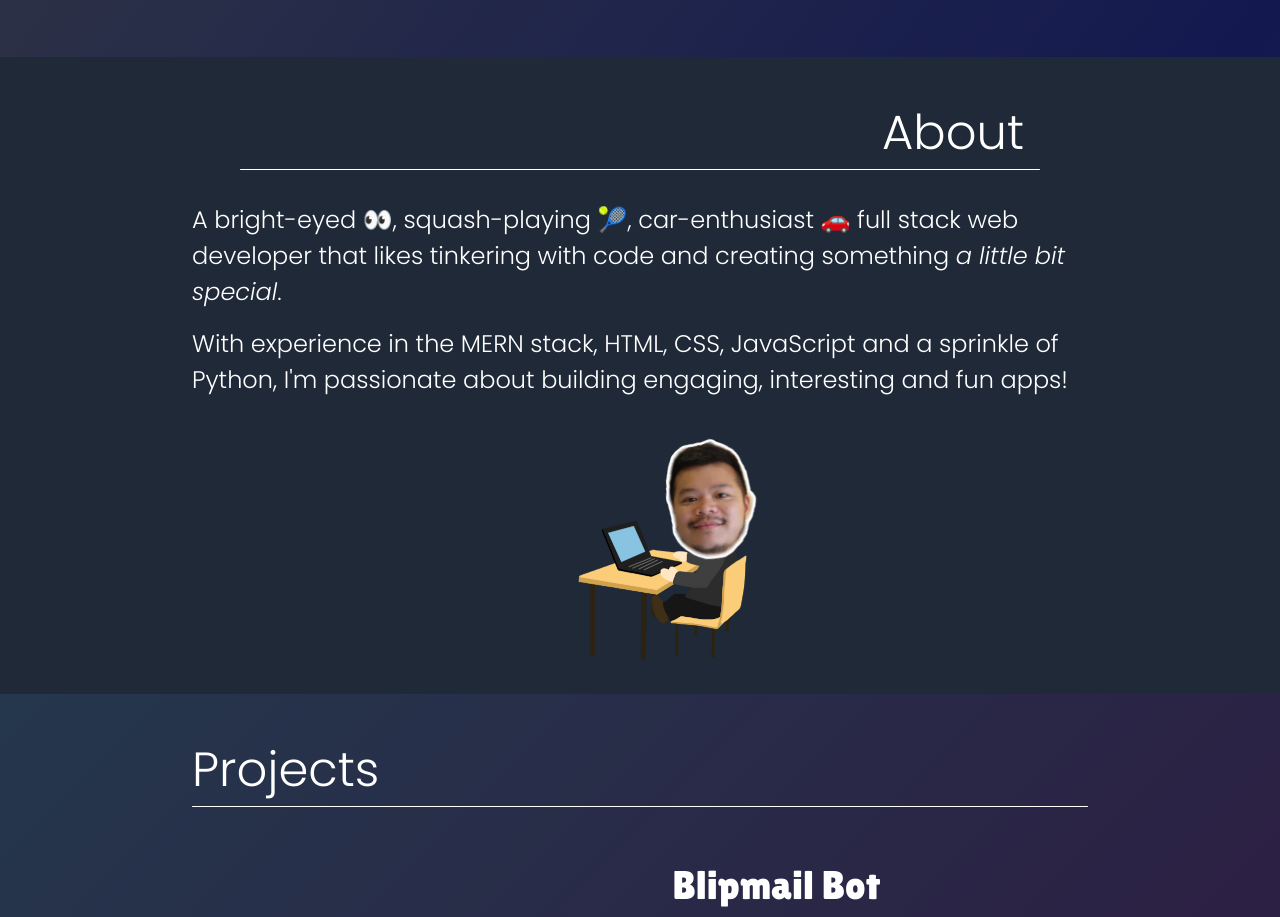
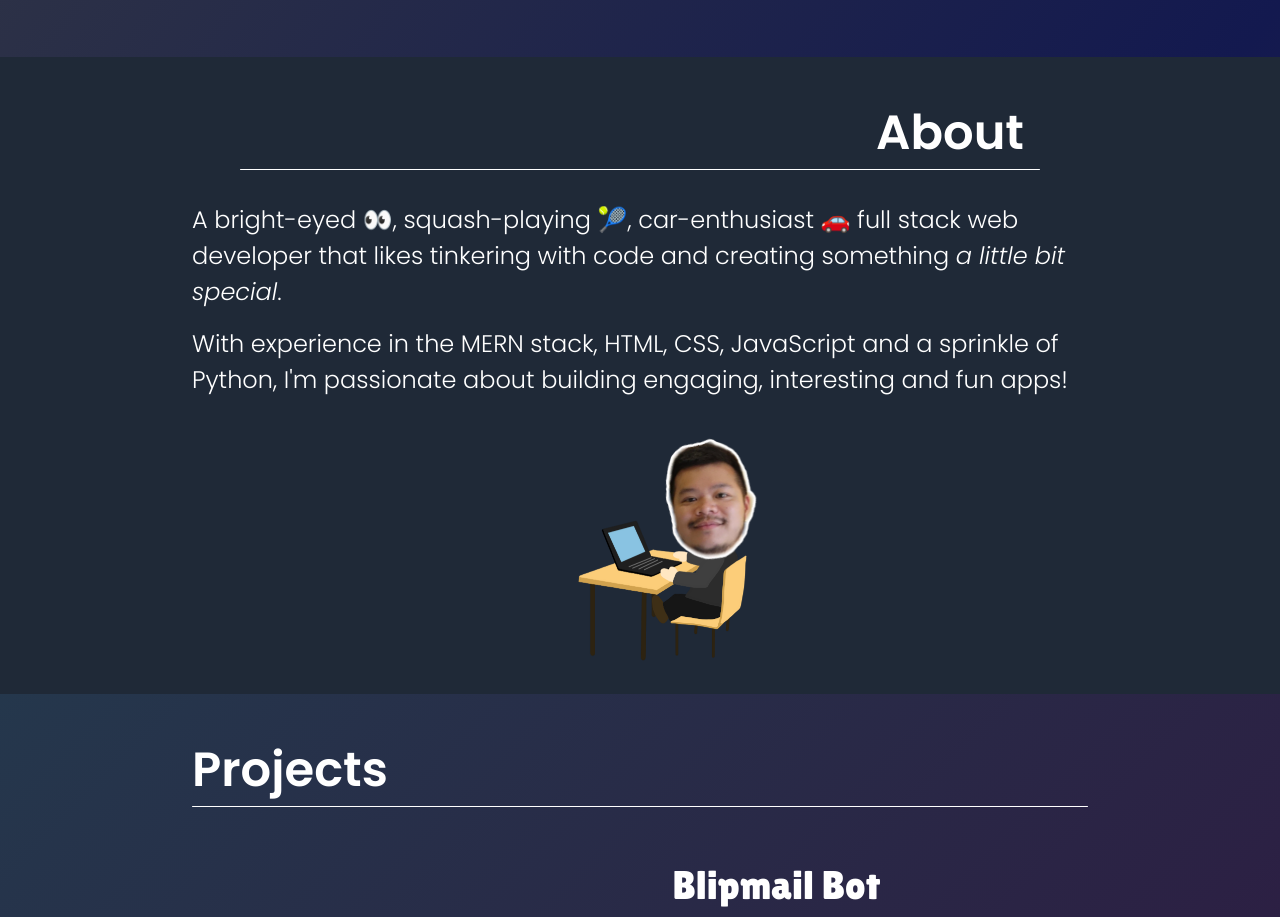
Before and after one commit to NeggFriedRice/portfolio_v2, a React (Vite) app: page / in a window 1280 px wide. Shown: the part 935-1852 px from the top of the page. Built offline with nearby package versions, Linux system fonts and the light colour scheme; a web font is replaced by a local one; what @xpd/tailwind-3dtransforms would draw is missing.

Commit message:
Add semibold style to section headings

```diff
--- a/src/components/About.jsx
+++ b/src/components/About.jsx
@@ -9,7 +9,7 @@ export default function About() {
             <div className="xl:w-[50vw] lg:w-[70vw] w-[100vw] xxl:w-[40vw]">
                 <div className="flex justify-items-end justify-end px-16">
                 <Reveal direction={"left"} delay={0.35}>
-                    <h1 className="inline text-[clamp(26px,10vw,48px)]">About</h1>
+                    <h1 className="inline text-[clamp(26px,10vw,48px)] font-semibold">About</h1>
                 </Reveal>
                 </div>
                 <div className="flex justify-items-end justify-end">
--- a/src/components/Contact.jsx
+++ b/src/components/Contact.jsx
@@ -11,7 +11,7 @@ export default function Contact() {
       <div className="w-[80vw] lg:w-[40vw] flex flex-wrap justify-center xxl:w-[30vw]">
       <div className="flex justify-items-end justify-end px-16 ">
           <Reveal direction={"left"} delay={0.35}>
-              <h1 className="inline text-[clamp(26px,10vw,48px)] max-xs:text-[1.5rem]">A final note</h1>
+              <h1 className="inline text-[clamp(26px,10vw,48px)] max-xs:text-[1.5rem] font-semibold">A final note</h1>
           </Reveal>
         </div>
         <div className="w-[80vw] lg:w-[60vw] h-[1px] bg-white rounded-sm"></div>
--- a/src/components/Projects.jsx
+++ b/src/components/Projects.jsx
@@ -14,7 +14,7 @@ export default function Projects() {
         <div className="font-light flex justify-center px-6 bg-sky-600 text-white text-[clamp(16px,2vw,36px)] py-[5vh] projects-gradient">
           <div className="xl:w-[55vw] lg:w-[70vw] mx-8 xxl:w-[50vw]">
             <Reveal direction={"right"} delay={0.35}>
-              <div className="inline text-[clamp(26px,10vw,48px)]">Projects</div>
+              <div className="inline text-[clamp(26px,10vw,48px)] font-['Poppins'] font-semibold">Projects</div>
             </Reveal>
             <div className="xl:w-[55vw] xxl:w-[50vw] lg:w-[70vw] w-[80vw] h-[1px] bg-white rounded-sm"/>
             <Blipmail />
```
